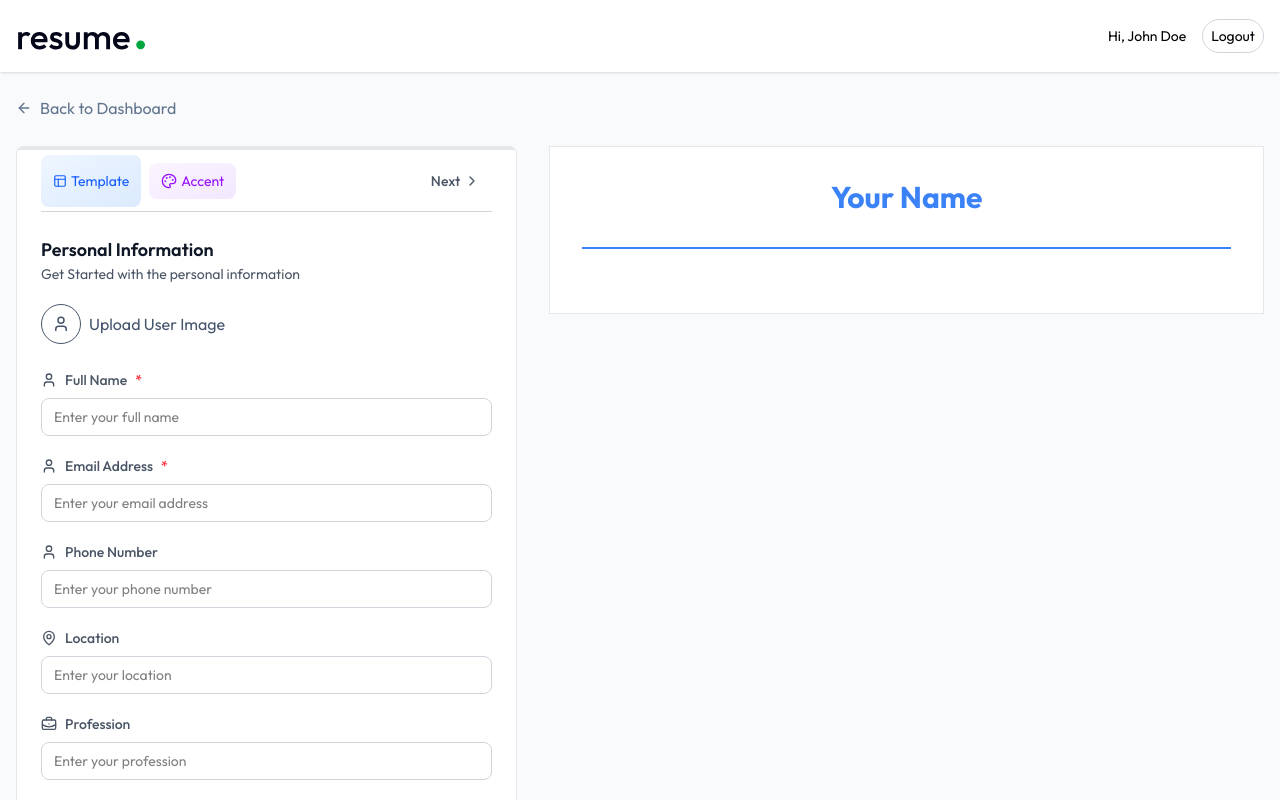
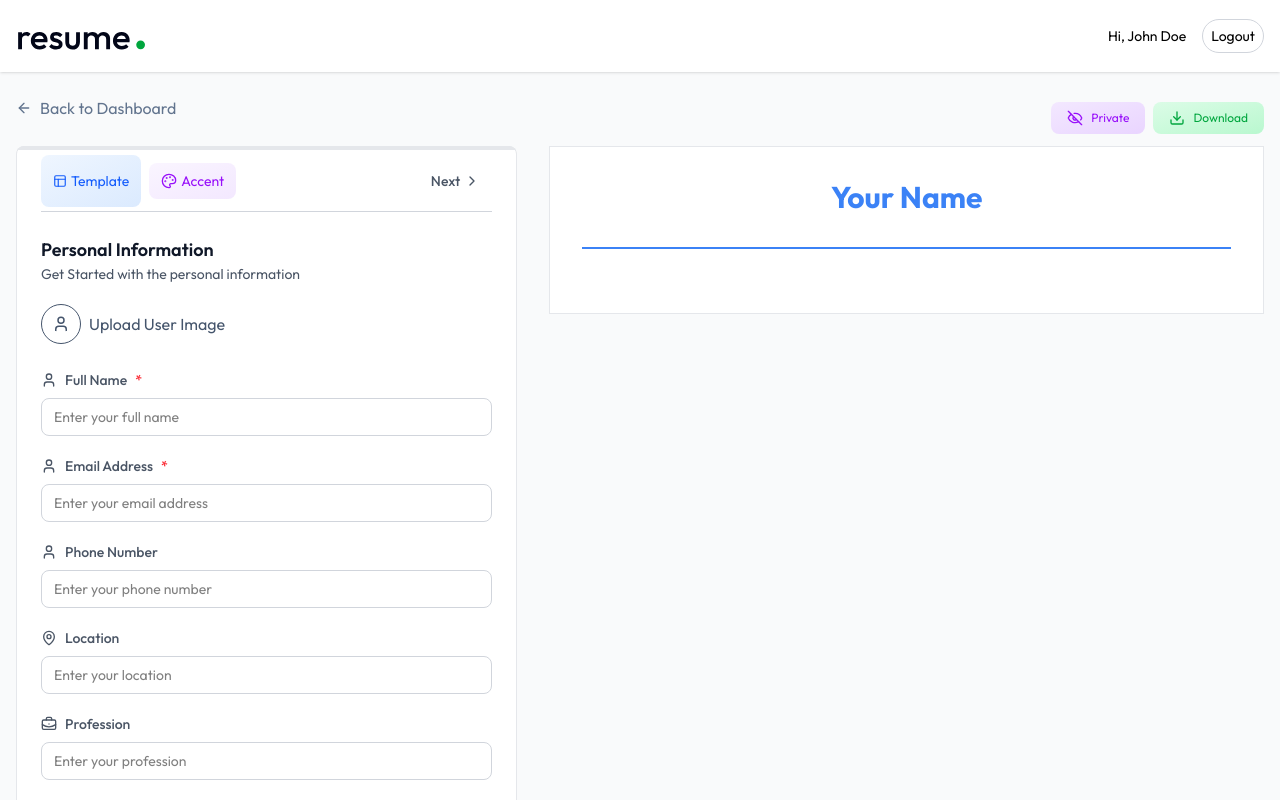
Before and after one commit to SyedYasirAliZafar/AI-Resume-Builder, a React (Vite) app in the folder client/: page /app/builder/1 in a window 1280 px wide. Shown: the top 800 px of the page. Built offline with nearby package versions, Linux system fonts and the light colour scheme.

Commit message:
Download, Share and Public Private Buttons with their logic created

```diff
--- a/client/src/components/ResumePreview.jsx
+++ b/client/src/components/ResumePreview.jsx
@@ -20,8 +20,9 @@
   };
 
   return (
-    <div className="w-full bg-gray-100">
+    <div className="w-full bg-gray-100" id="resume-preview">
       <div
+       id="resume-preview"
         className={
           "border border-gray-200 print:shadow-none print:border-none" + classes
         }
@@ -29,42 +30,40 @@
         {renderTemplate()}
       </div>
 
-      <style jsx>
-        {`
+      <style jsx>{`
   @page {
     size: letter;
-            margin: 0}
+    margin: 0;
+  }
 
-            @media print{
-            html, body{
-                width: 8.5in
-                height: 11in
-                overflow: hidden
+  @media print {
+    html, body {
+      width: 8.5in;
+      height: 11in;
+      overflow: hidden;
     }
 
     body * {
-                visibility: hidden
+      visibility: hidden;
     }
 
     #resume-preview, #resume-preview * {
-                visibility: visible
+      visibility: visible;
     }
 
     #resume-preview {
       position: absolute;
-                left: 0
-                top: 0
-                width: 100%
-                height: auto
-                margin: 0
-                padding: 0
-                box-shadow: none !important
+      left: 0;
+      top: 0;
+      width: 100%;
+      height: auto;
+      margin: 0;
+      padding: 0;
+      box-shadow: none !important;
     }
+  }
+`}</style>
 
-            }
-
-            `}
-      </style>
     </div>
   );
 };
--- a/client/src/pages/ResumeBuilder.jsx
+++ b/client/src/pages/ResumeBuilder.jsx
@@ -7,9 +7,13 @@
   Briefcase,
   ChevronLeft,
   ChevronRight,
+  DownloadIcon,
+  EyeIcon,
+  EyeOffIcon,
   FileText,
   FolderIcon,
   GraduationCap,
+  Share2Icon,
   Sparkles,
   User,
 } from "lucide-react";
@@ -66,6 +70,26 @@
   useEffect(() => {
     loadExistingResume();
   }, []);
+
+  const changeResumeVisibility = () => {
+    setResumeData({...resumeData, public: !resumeData.public})
+  }
+
+  const handleShare = () => {
+    const frontendUrl = window.location.href.split('/app/')[0]
+    const resumeUrl = frontendUrl + '/view/' + resumeId
+
+    if(navigator.share){
+      navigator.share({url: resumeUrl, text: "My Resume", })
+    } else{
+      alert('Share not supported on this browser.')
+    }
+  }
+
+
+  const downloadResume = () => {
+    window.print()
+  }
 
   return (
     <div>
@@ -208,7 +232,25 @@
           </div>
           {/* Right Pannel - Preview  */}
           <div className="lg:col-span-7 max-lg:mt-6">
-            <div>{/* buttons */}</div>
+            <div className="relative w-full">
+                <div className="absolute bottom-3 left-0 right-0 flex items-center justify-end gap-2">
+                  {resumeData.public && (
+                    <button onClick={handleShare} className="flex items-center p-2 px-4 gap-2 text-xs bg-gradient-to-br from-blue-100 to-blue-200 text-blue-600 rounded-lg ring-blue-300 hover:ring transition-colors">
+                      <Share2Icon className="size-4"/> Share
+                    </button>
+                  )}
+
+                  <button onClick={changeResumeVisibility} className="flex items-center p-2 px-4 gap-2 text-xs bg-gradient-to-br from-purple-100 to-purple-200 text-purple-600 rounded-lg ring-purple-300 hover:ring transition-colors">
+                    {resumeData.public ? <EyeIcon className="size-4"/> : <EyeOffIcon className="size-4"/>}
+                    {resumeData.public ? "Public" : "Private"}
+                  </button>
+
+                  <button onClick={downloadResume} className="flex items-center p-2 px-4 gap-2 text-xs bg-gradient-to-br from-green-100 to-green-200 text-green-600 rounded-lg ring-blue-300 hover:ring transition-colors">
+                    <DownloadIcon className="size-4"/> Download
+                  </button>
+                </div>
+
+            </div>
 
             <ResumePreview
               data={resumeData}
```
Lines whose indentation alone changed are shown as unchanged.
